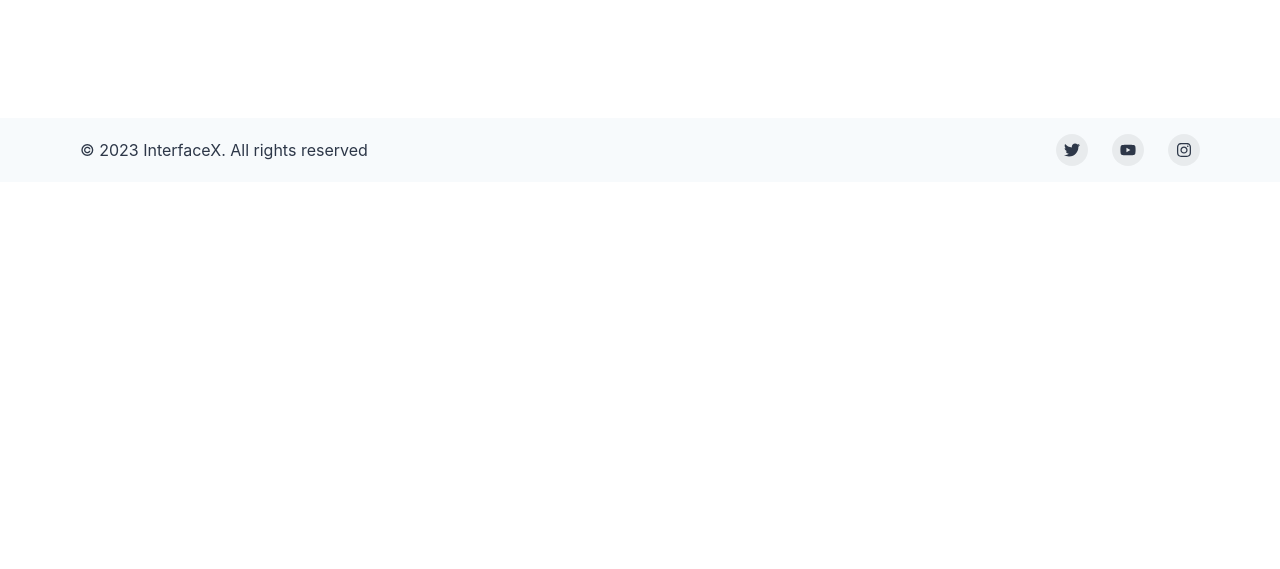
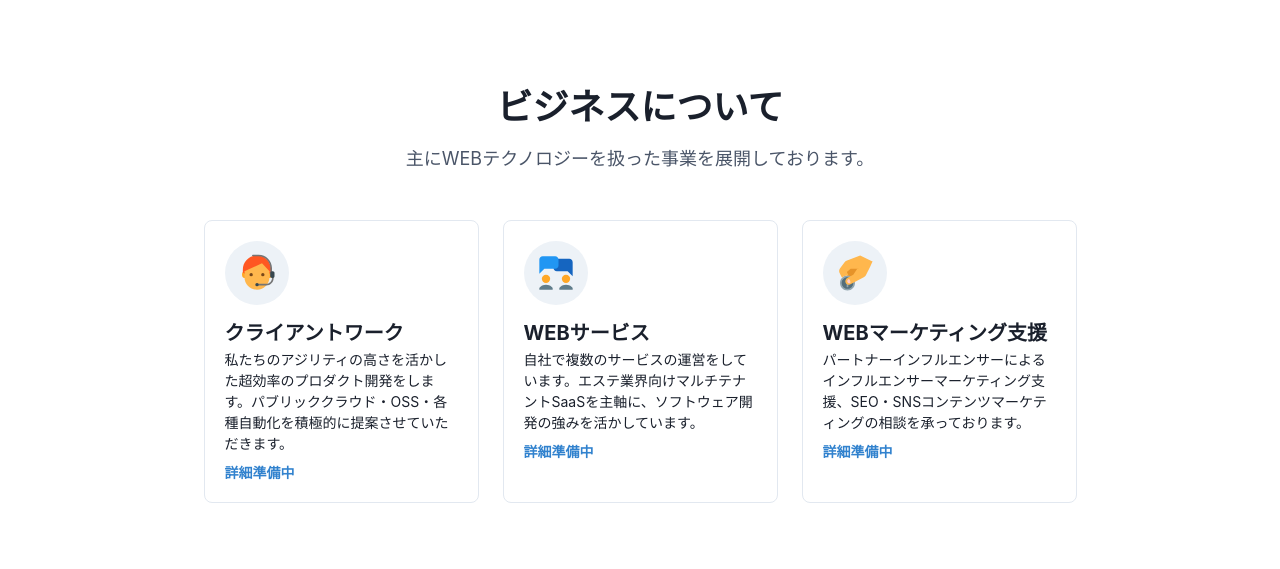
Before and after one commit to InterfaceX-co-jp/corp-site-v2, a Next.js app: page / in a window 1280 px wide. Shown: the part 1289-1858 px from the top of the page. Before the commit the page ends 1471 px from the top, so only its background shows below. Built offline with nearby package versions, Linux system fonts and the light colour scheme.

Commit message:
feat: Add business

```diff
--- /dev/null
+++ b/src/components/Features/Businesses.tsx
@@ -0,0 +1,106 @@
+import {
+  Box,
+  Button,
+  Container,
+  Flex,
+  Heading,
+  Icon,
+  Stack,
+  Text,
+  useColorModeValue,
+} from "@chakra-ui/react";
+import { ReactElement } from "react";
+import {
+  FcAbout,
+  FcAssistant,
+  FcCollaboration,
+  FcDonate,
+  FcManager,
+} from "react-icons/fc";
+
+interface CardProps {
+  heading: string;
+  description: string;
+  icon: ReactElement;
+  href: string;
+}
+
+const Card = ({ heading, description, icon, href }: CardProps) => {
+  return (
+    <Box
+      maxW={{ base: "full", md: "275px" }}
+      w={"full"}
+      borderWidth="1px"
+      borderRadius="lg"
+      overflow="hidden"
+      p={5}
+    >
+      <Stack align={"start"} spacing={2}>
+        <Flex
+          w={16}
+          h={16}
+          align={"center"}
+          justify={"center"}
+          color={"white"}
+          rounded={"full"}
+          bg={useColorModeValue("gray.100", "gray.700")}
+        >
+          {icon}
+        </Flex>
+        <Box mt={2}>
+          <Heading size="md">{heading}</Heading>
+          <Text mt={1} fontSize={"sm"}>
+            {description}
+          </Text>
+        </Box>
+        <Button variant={"link"} colorScheme={"blue"} size={"sm"}>
+          詳細準備中
+        </Button>
+      </Stack>
+    </Box>
+  );
+};
+
+export default function gridListWith() {
+  return (
+    <Box p={4}>
+      <Stack spacing={4} as={Container} maxW={"3xl"} textAlign={"center"}>
+        <Heading fontSize={{ base: "2xl", sm: "4xl" }} fontWeight={"bold"}>
+          ビジネスについて
+        </Heading>
+        <Text color={"gray.600"} fontSize={{ base: "sm", sm: "lg" }}>
+          主にWEBテクノロジーを扱った事業を展開しております。
+        </Text>
+      </Stack>
+
+      <Container maxW={"5xl"} mt={12}>
+        <Flex flexWrap="wrap" gridGap={6} justify="center">
+          <Card
+            heading={"クライアントワーク"}
+            icon={<Icon as={FcAssistant} w={10} h={10} />}
+            description={
+              "私たちのアジリティの高さを活かした超効率のプロダクト開発をします。パブリッククラウド・OSS・各種自動化を積極的に提案させていただきます。"
+            }
+            href={"#"}
+          />
+          <Card
+            heading={"WEBサービス"}
+            icon={<Icon as={FcCollaboration} w={10} h={10} />}
+            description={
+              "自社で複数のサービスの運営をしています。エステ業界向けマルチテナントSaaSを主軸に、ソフトウェア開発の強みを活かしています。"
+            }
+            href={"#"}
+          />
+          <Card
+            heading={"WEBマーケティング支援"}
+            icon={<Icon as={FcDonate} w={10} h={10} />}
+            description={
+              "パートナーインフルエンサーによるインフルエンサーマーケティング支援、SEO・SNSコンテンツマーケティングの相談を承っております。"
+            }
+            href={"#"}
+          />
+        </Flex>
+      </Container>
+    </Box>
+  );
+}
--- a/src/pages/index.tsx
+++ b/src/pages/index.tsx
@@ -1,12 +1,16 @@
 import DefaultLayout from "@/layouts/DefaultLayout";
 import CallToActionWithAnnotation from "@/components/Hero/CTAWithAnnotation";
 import About from "@/components/Features/About";
+import Businesses from "@/components/Features/Businesses";
+import { Spacer } from "@chakra-ui/react";
 
 export default function Home() {
   return (
     <DefaultLayout>
       <CallToActionWithAnnotation />
       <About />
+      <Spacer mt={12} />
+      <Businesses />
     </DefaultLayout>
   );
 }
```
